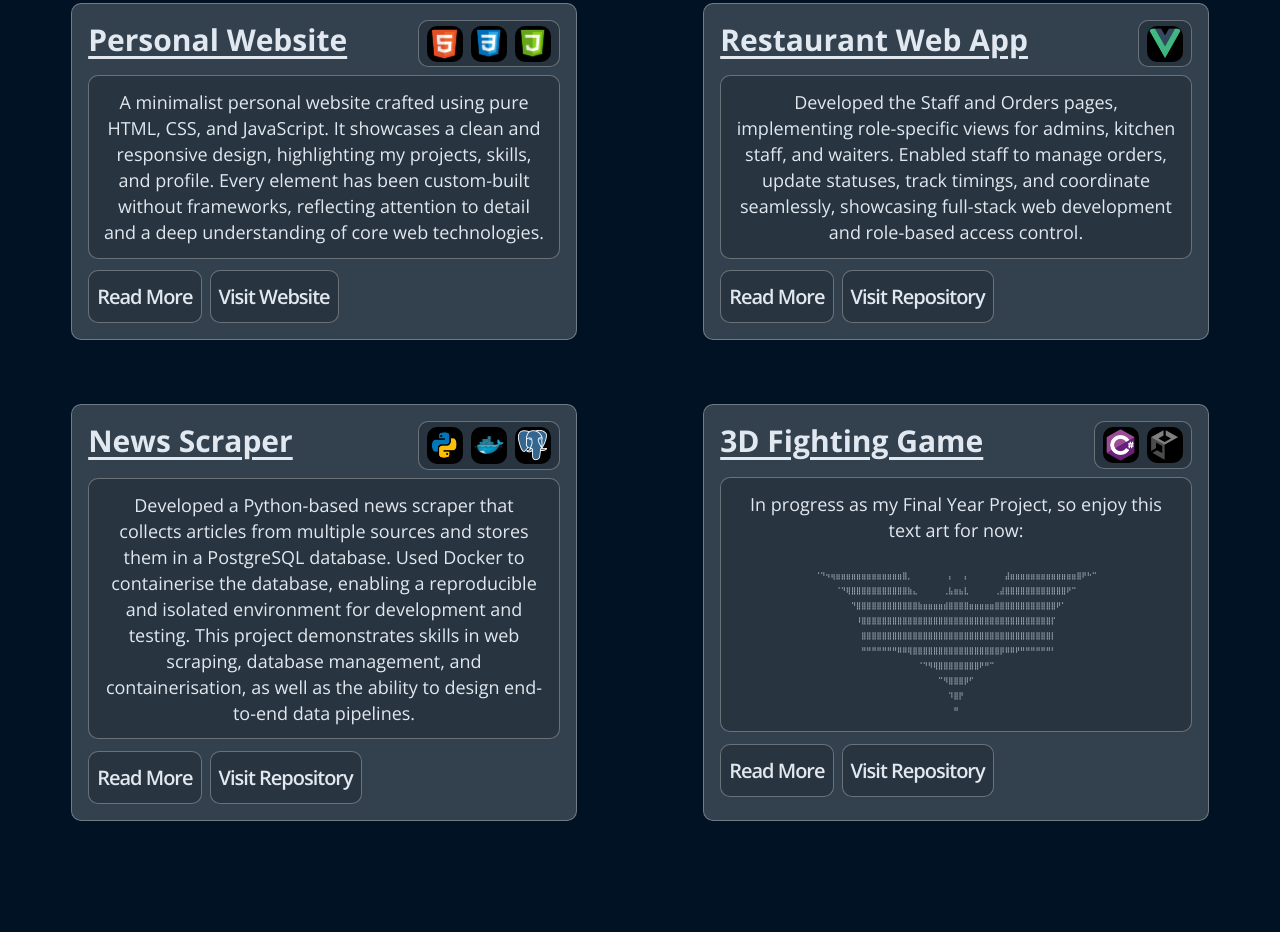
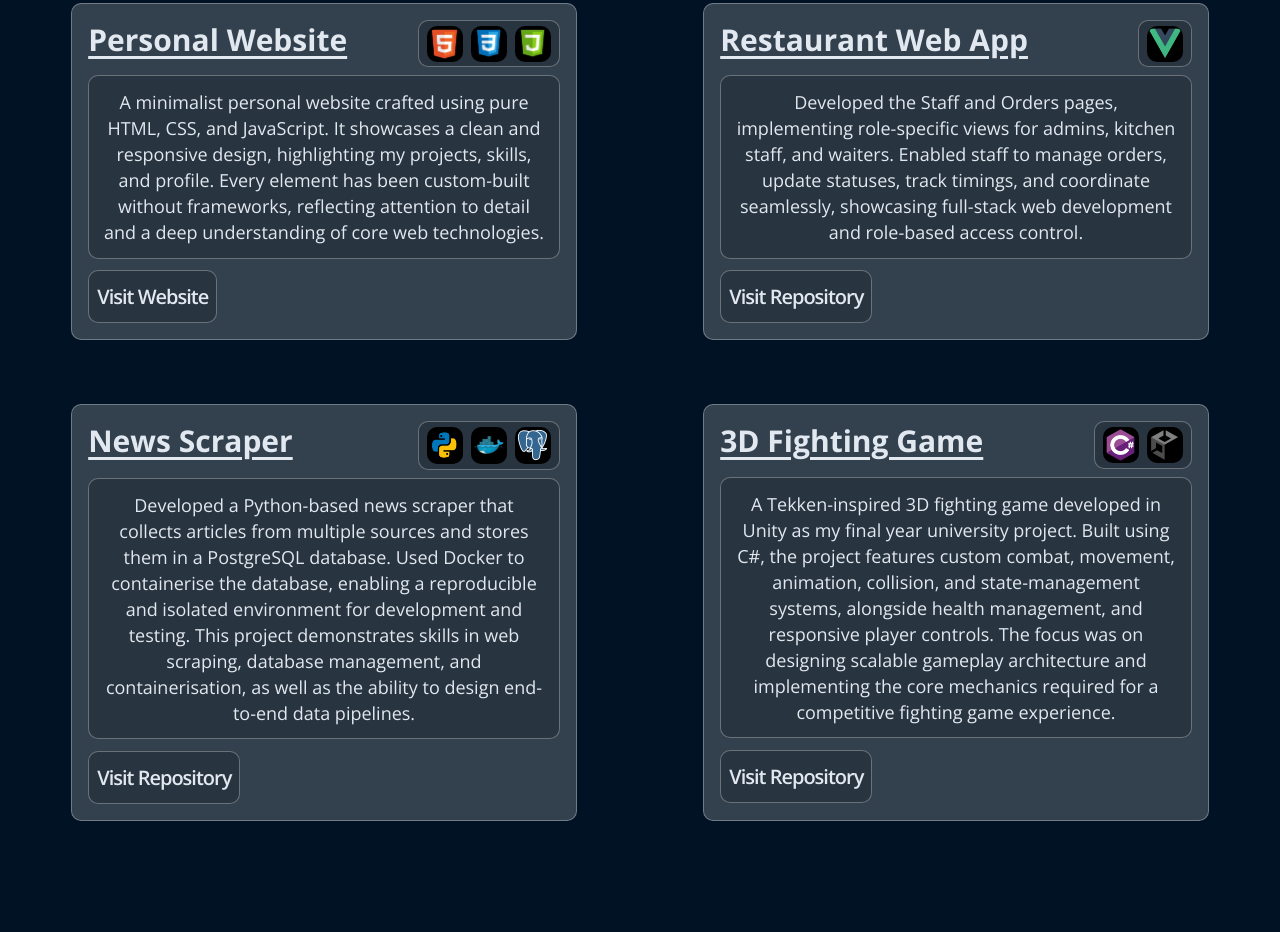
Before and after one commit to A-Alkozai/personal-website, a plain HTML site: page index.html in a window 1280 px wide. Shown: the part 1428-2360 px from the top of the page. Drawn offline with nearby package versions, Linux system fonts and the light colour scheme; files whose address does not match are found by name; a web font is replaced by a local one.

Commit message:
Updated 3d-fighting-game project + removed all read more buttons

```diff
--- a/index.html
+++ b/index.html
@@ -67,7 +67,7 @@
                         <p>Created a side platform fighting game using Python's SimpleGUI library, demonstrating skills in game development, algorithms, and UI design. Key features include dynamic player controls, collision detection, and combat mechanics, smooth and visually appealing character animations, and intelligent enemy AI with tracking, attacking, and platform navigation capabilities for challenging gameplay.</p>
                     </main>
                     <footer class="project__footer">
-                        <button class="project__button--more button--glass unavailable">Read More</button>
+                        <!-- <button class="project__button--more button--glass unavailable">Read More</button> -->
                         <a href="https://github.com/A-Alkozai/dream-dimension" target="_blank">
                             <button class="project__button--repo button--glass">Visit Repository</button>
                         </a>
@@ -91,7 +91,7 @@
                         <p>A minimalist personal website crafted using pure HTML, CSS, and JavaScript. It showcases a clean and responsive design, highlighting my projects, skills, and profile. Every element has been custom-built without frameworks, reflecting attention to detail and a deep understanding of core web technologies.</p>
                     </main>
                     <footer class="project__footer">
-                        <button class="project__button--more button--glass unavailable">Read More</button>
+                        <!-- <button class="project__button--more button--glass unavailable">Read More</button> -->
                         <button class="project__button--website button--glass">Visit Website</button>
                     </footer>
                 </div>
@@ -106,7 +106,7 @@
                         <p>Developed the Staff and Orders pages, implementing role-specific views for admins, kitchen staff, and waiters. Enabled staff to manage orders, update statuses, track timings, and coordinate seamlessly, showcasing full-stack web development and role-based access control.</p>
                     </main>
                     <footer class="project__footer">
-                        <button class="project__button--more button--glass unavailable">Read More</button>
+                        <!-- <button class="project__button--more button--glass unavailable">Read More</button> -->
                         <a href="https://github.com/A-Alkozai/restaurant-webapp-teamproj" target="_blank">
                             <button class="project__button--repo button--glass">Visit Repository</button>
                         </a>
@@ -127,7 +127,7 @@
                         <p>Developed a Python-based news scraper that collects articles from multiple sources and stores them in a PostgreSQL database. Used Docker to containerise the database, enabling a reproducible and isolated environment for development and testing. This project demonstrates skills in web scraping, database management, and containerisation, as well as the ability to design end-to-end data pipelines.</p>
                     </main>
                     <footer class="project__footer">
-                        <button class="project__button--more button--glass unavailable">Read More</button>
+                        <!-- <button class="project__button--more button--glass unavailable">Read More</button> -->
                         <a href="https://github.com/A-Alkozai/news-scraper" target="_blank">
                             <button class="project__button--repo button--glass">Visit Repository</button>
                         </a>
@@ -143,22 +143,14 @@
                         </div>
                     </header>
                     <main class="project__main glass--grey">
-                        <p>In progress as my Final Year Project, so enjoy this text art for now:</p>
-                        <br>
-                        <pre style="font-size: 7px;">⠈⠙⠲⢶⣶⣶⣶⣶⣶⣶⣶⣶⣶⣶⣶⣶⣶⣿⡀⠀⠀⠀⠀⠀⠀⠀⡄⠀⠀⡄⠀⠀⠀⠀⠀⠀⠀⣼⣶⣶⣶⣶⣶⣶⣶⣶⣶⣶⣶⣶⣶⣿⠟⠓⠉
-⠀⠀⠀⠀⠈⠙⢿⣿⣿⣿⣿⣿⣿⣿⣿⣿⣿⣿⣷⣄⠀⠀⠀⠀⠀⢀⣧⣶⣦⣇⠀⠀⠀⠀⠀⢀⣼⣿⣿⣿⣿⣿⣿⣿⣿⣿⣿⣿⣿⠟⠉⠀⠀⠀⠀
-⠀⠀⠀⠀⠀⠀⠀⠙⣿⣿⣿⣿⣿⣿⣿⣿⣿⣿⣿⣿⣷⣶⣶⣶⣶⣾⣿⣿⣿⣿⣶⣶⣶⣶⣶⣿⣿⣿⣿⣿⣿⣿⣿⣿⣿⣿⣿⠟⠁⠀⠀⠀⠀⠀⠀
-⠀⠀⠀⠀⠀⠀⠀⠀⠸⣿⣿⣿⣿⣿⣿⣿⣿⣿⣿⣿⣿⣿⣿⣿⣿⣿⣿⣿⣿⣿⣿⣿⣿⣿⣿⣿⣿⣿⣿⣿⣿⣿⣿⣿⣿⣿⡏⠀⠀⠀⠀⠀⠀⠀⠀
-⠀⠀⠀⠀⠀⠀⠀⠀⠀⣿⣿⣿⣿⣿⣿⣿⣿⣿⣿⣿⣿⣿⣿⣿⣿⣿⣿⣿⣿⣿⣿⣿⣿⣿⣿⣿⣿⣿⣿⣿⣿⣿⣿⣿⣿⣿⡇⠀⠀⠀⠀⠀⠀⠀⠀
-⠀⠀⠀⠀⠀⠀⠀⠀⠀⠛⠛⠛⠛⠛⠛⠛⠿⠿⢿⣿⣿⣿⣿⣿⣿⣿⣿⣿⣿⣿⣿⣿⣿⣿⣿⣿⡿⠿⠿⠟⠛⠛⠛⠛⠛⠛⠃⠀⠀⠀⠀⠀⠀⠀⠀
-⠀⠀⠀⠀⠀⠀⠀⠀⠀⠀⠀⠀⠀⠀⠀⠀⠀⠀⠀⠀⠈⠙⠻⢿⣿⣿⣿⣿⣿⣿⣿⣿⠟⠛⠉⠀⠀⠀⠀⠀⠀⠀⠀⠀⠀⠀⠀⠀⠀⠀⠀⠀⠀⠀⠀
-⠀⠀⠀⠀⠀⠀⠀⠀⠀⠀⠀⠀⠀⠀⠀⠀⠀⠀⠀⠀⠀⠀⠀⠀⠉⠻⣿⣿⣿⡿⠋⠀⠀⠀⠀⠀⠀⠀⠀⠀⠀⠀⠀⠀⠀⠀⠀⠀⠀⠀⠀⠀⠀⠀⠀
-⠀⠀⠀⠀⠀⠀⠀⠀⠀⠀⠀⠀⠀⠀⠀⠀⠀⠀⠀⠀⠀⠀⠀⠀⠀⠀⠹⣿⡟⠀⠀⠀⠀⠀⠀⠀⠀⠀⠀⠀⠀⠀⠀⠀⠀⠀⠀⠀⠀⠀⠀⠀⠀⠀⠀
-⠀⠀⠀⠀⠀⠀⠀⠀⠀⠀⠀⠀⠀⠀⠀⠀⠀⠀⠀⠀⠀⠀⠀⠀⠀⠀⠀⠛⠀⠀⠀⠀⠀⠀⠀⠀⠀⠀⠀⠀⠀⠀⠀⠀⠀⠀⠀⠀⠀⠀⠀⠀⠀⠀⠀</pre>
+                        <p>A Tekken-inspired 3D fighting game developed in Unity as my final year university project. Built using C#, the project features custom combat, movement, animation, collision, and state-management systems, alongside health management, and responsive player controls. The focus was on designing scalable gameplay architecture and implementing the core mechanics required for a competitive fighting game experience.</p>
+
                     </main>
                     <footer class="project__footer">
-                        <button class="project__button--more button--glass unavailable">Read More</button>
-                        <button class="project__button--repo button--glass unavailable">Visit Repository</button>
+                        <!-- <button class="project__button--more button--glass unavailable">Read More</button> -->
+                        <a href="https://github.com/A-Alkozai/3d-fighting-game" target="_blank">
+                            <button class="project__button--repo button--glass">Visit Repository</button>
+                        </a>
                     </footer>
                 </div>
             </div>
@@ -256,15 +248,15 @@
                 </div>
                 <div class="profile__group">
                     <div class="profile__element--large glass--white">
-                        <p>I enjoy playing sports and I play for the RHUL Volleyball Team.</p>
+                        <p>I enjoy playing sports and I played for the RHUL Volleyball Team.</p>
                         <img class="profile__image border" src="images/volleyball.png">
                     </div>
                     <div class="profile__element glass--white">
                         <h3>My Interests</h3>
                         <img class="profile__image--mini" src="images/apps.jpg">
                         <p>Software <br> Engineering</p>
-                        <img class="profile__image--mini" src="images/security.png">
-                        <p>Cyber <br> Security</p>
+                        <img class="profile__image--mini" src="images/website.png">
+                        <p>Web <br> Development</p>
                         <img class="profile__image--mini" src="images/network.png">
                         <p>Network <br> Engineering</p>
                     </div>
```
